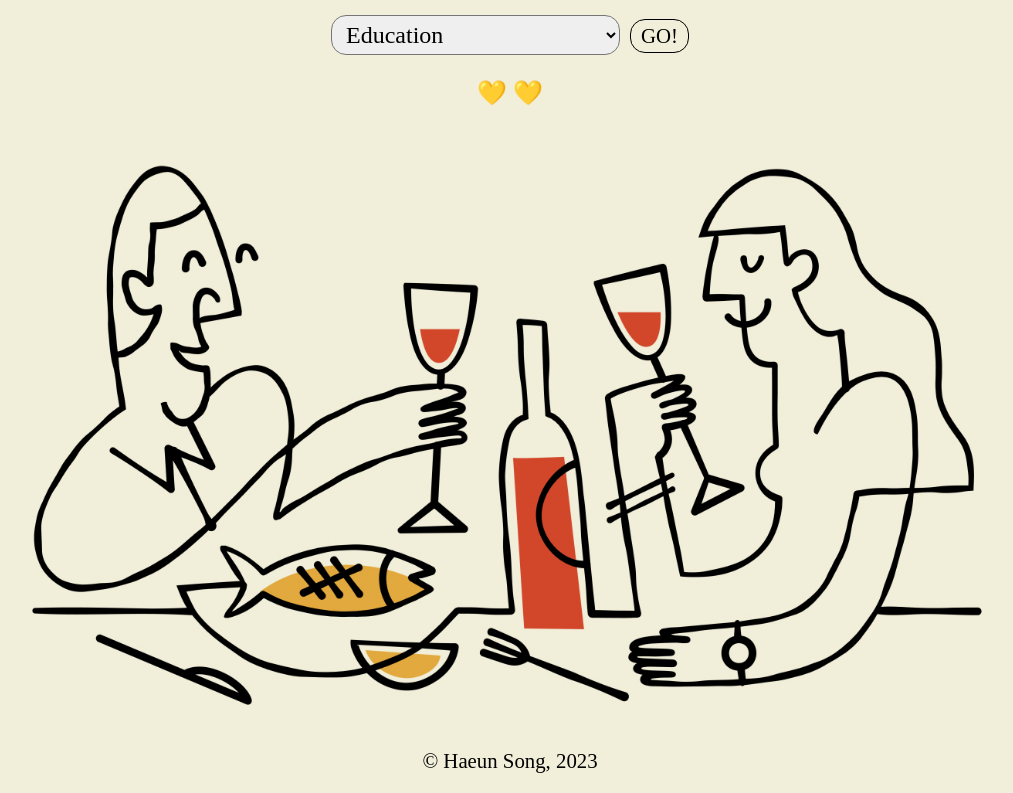
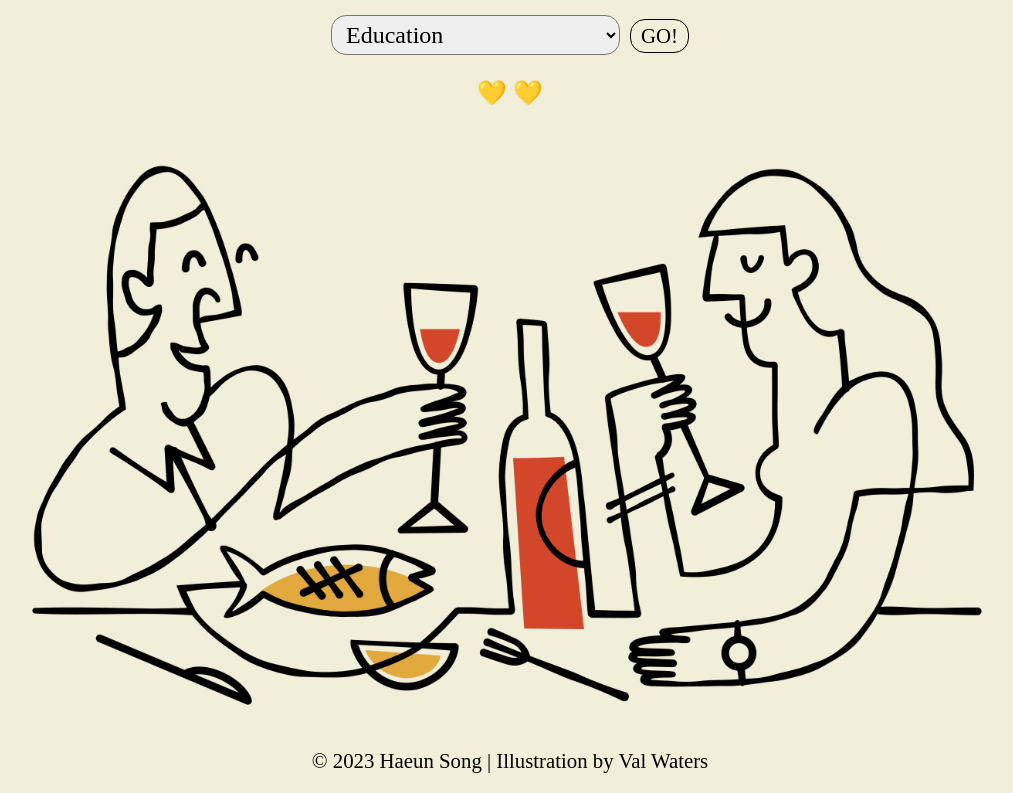
Before and after one commit to haeunyy96/i-am-bored-app, a React (Create React App) app: page / in a window 1280 px wide. Shown: the part 195-988 px from the top of the page, without its empty margins (130-1143 px from the left). Built offline with nearby package versions, Linux system fonts and the light colour scheme; no server answers.

Commit message:
edited copyright

```diff
--- a/src/components/Footer.js
+++ b/src/components/Footer.js
@@ -1,7 +1,7 @@
 const Footer = () => {
     return (
         <footer>
-            © Haeun Song, 2023
+            © 2023 Haeun Song | Illustration by Val Waters
         </footer>
     );
 }
```
